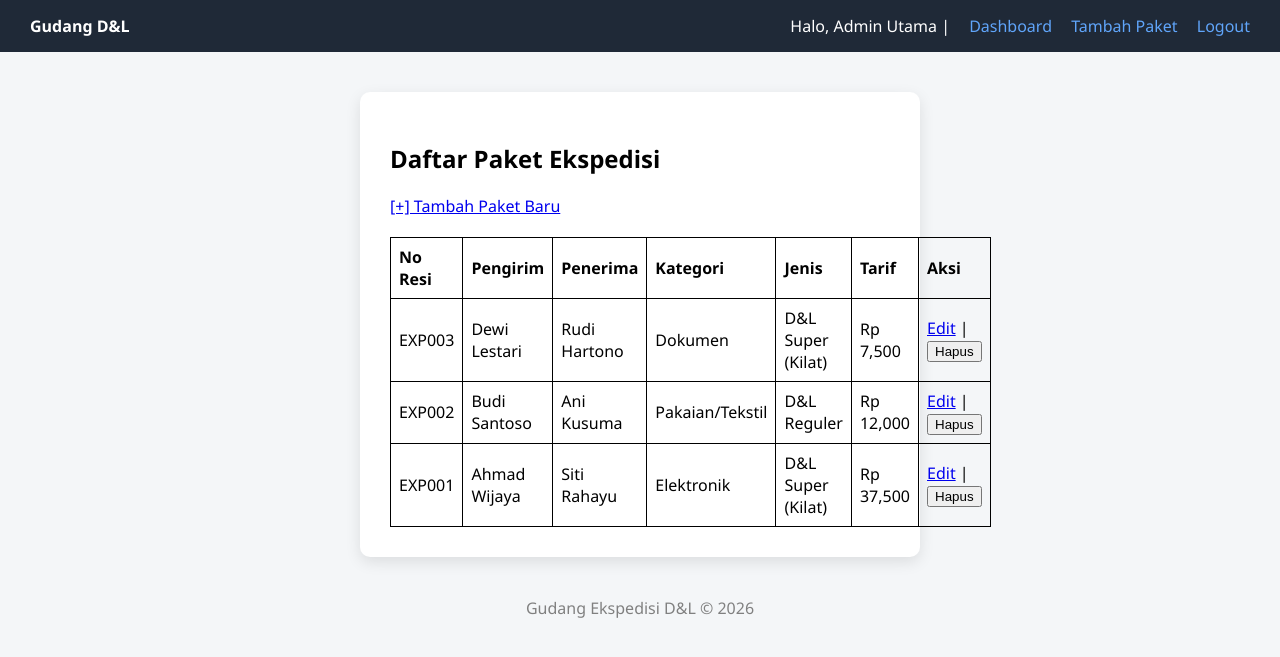
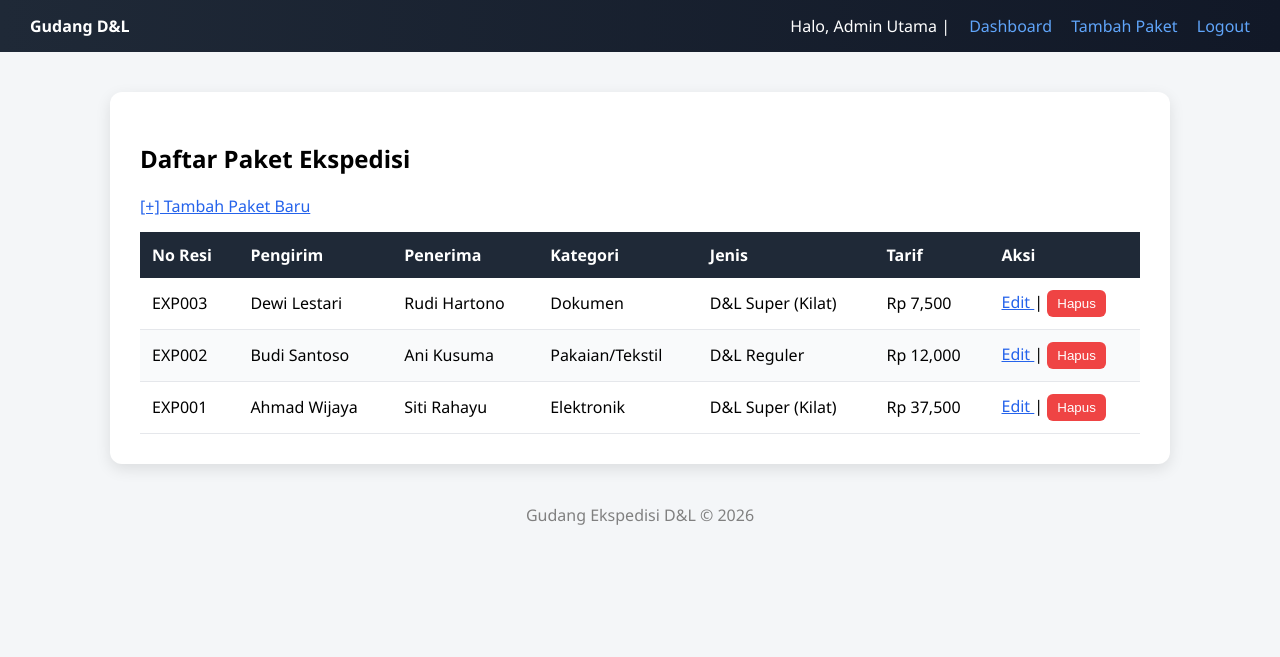
Before and after one commit to trishnantidea-sys/flask-crud-app, a Flask app: page / in a window 1280 px wide. Shown: the top 657 px of the page. Run offline with Flask 3, Linux system fonts and the light colour scheme; a user stored in the database is signed in; data comes from the database, SQL or seed files in the repository.

Commit message:
improve UI dashboard table layout

```diff
--- a/templates/base.html
+++ b/templates/base.html
@@ -1,8 +1,7 @@
 <!DOCTYPE html>
 <html>
 <head>
-    <title>Aplikasi Gudang D&L</title>
-    <link rel="stylesheet" href="{{ url_for('static', filename='style.css') }}">
+    <title>Gudang D&L</title>
 
     <style>
         body {
@@ -11,8 +10,9 @@
             margin: 0;
         }
 
+        /* NAVBAR */
         .navbar {
-            background: #1f2937;
+            background: linear-gradient(90deg, #1f2937, #111827);
             padding: 15px 30px;
             color: white;
             display: flex;
@@ -26,29 +26,55 @@
             margin-left: 15px;
         }
 
+        /* 🔥 CONTAINER FIX */
         .container {
-            width: 500px;
+            width: 90%;
+            max-width: 1000px; /* penting */
             margin: 40px auto;
             background: white;
             padding: 30px;
-            border-radius: 10px;
+            border-radius: 12px;
             box-shadow: 0 5px 15px rgba(0,0,0,0.1);
         }
 
-        .alert {
-            padding: 10px;
-            margin-bottom: 15px;
-            border-radius: 6px;
+        /* TABLE */
+        table {
+            width: 100%;
+            border-collapse: collapse;
         }
 
-        .alert-success {
-            background: #d1fae5;
-            color: #065f46;
+        th {
+            background: #1f2937;
+            color: white;
+            padding: 12px;
+            text-align: left;
         }
 
-        .alert-danger {
-            background: #fee2e2;
-            color: #991b1b;
+        td {
+            padding: 12px;
+            border-bottom: 1px solid #e5e7eb;
+        }
+
+        tr:nth-child(even) {
+            background: #f9fafb;
+        }
+
+        tr:hover {
+            background: #e0f2fe;
+        }
+
+        /* BUTTON */
+        .btn-danger {
+            background: #ef4444;
+            color: white;
+            border: none;
+            padding: 6px 10px;
+            border-radius: 6px;
+            cursor: pointer;
+        }
+
+        .btn-danger:hover {
+            background: #dc2626;
         }
 
         footer {
@@ -61,7 +87,6 @@
 
 <body>
 
-<!-- NAVBAR -->
 <div class="navbar">
     <div><strong>Gudang D&L</strong></div>
 
@@ -78,26 +103,12 @@
     </div>
 </div>
 
-<!-- CONTENT -->
 <div class="container">
-
-    {% with messages = get_flashed_messages(with_categories=true) %}
-        {% if messages %}
-            {% for category, message in messages %}
-                <div class="alert alert-{{ category }}">
-                    {{ message }}
-                </div>
-            {% endfor %}
-        {% endif %}
-    {% endwith %}
-
     {% block content %}{% endblock %}
-
 </div>
 
-<!-- FOOTER -->
 <footer>
-    Gudang Ekspedisi D&L &copy; 2026
+    Gudang Ekspedisi D&L © 2026
 </footer>
 
 </body>
--- a/templates/index.html
+++ b/templates/index.html
@@ -1,10 +1,17 @@
 {% extends 'base.html' %}
 
 {% block content %}
+
 <h2>Daftar Paket Ekspedisi</h2>
-<p><a href="{{ url_for('add_package') }}">[+] Tambah Paket Baru</a></p>
+
+<p style="margin-bottom: 15px;">
+    <a href="{{ url_for('add_package') }}" style="color:#2563eb; font-weight:500;">
+        [+] Tambah Paket Baru
+    </a>
+</p>
 
 <table>
+
     <thead>
         <tr>
             <th>No Resi</th>
@@ -16,6 +23,7 @@
             <th>Aksi</th>
         </tr>
     </thead>
+
     <tbody>
         {% for package in packages %}
         <tr>
@@ -26,17 +34,32 @@
             <td>{{ package.shipping_type }}</td>
             <td>Rp {{ "{:,.0f}".format(package.fare) }}</td>
             <td>
-                <a href="{{ url_for('edit_package', resi=package.resi) }}">Edit</a> |
-                <form action="{{ url_for('delete_package', resi=package.resi) }}" method="POST" style="display: inline;">
-                    <button type="submit" onclick="return confirm('Hapus data ini?')">Hapus</button>
+
+                <a href="{{ url_for('edit_package', resi=package.resi) }}" style="color:#2563eb;">
+                    Edit
+                </a> |
+
+                <form action="{{ url_for('delete_package', resi=package.resi) }}"
+                      method="POST"
+                      style="display:inline;">
+
+                    <button type="submit" class="btn-danger"
+                        onclick="return confirm('Hapus data ini?')">
+                        Hapus
+                    </button>
                 </form>
+
             </td>
         </tr>
         {% else %}
         <tr>
-            <td colspan="7">Belum ada data paket.</td>
+            <td colspan="7" style="text-align:center;">
+                Belum ada data paket.
+            </td>
         </tr>
         {% endfor %}
     </tbody>
+
 </table>
+
 {% endblock %}
```
Also changed, not shown: image.png (added).
